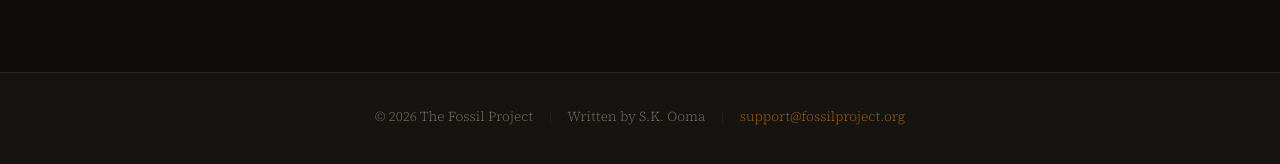
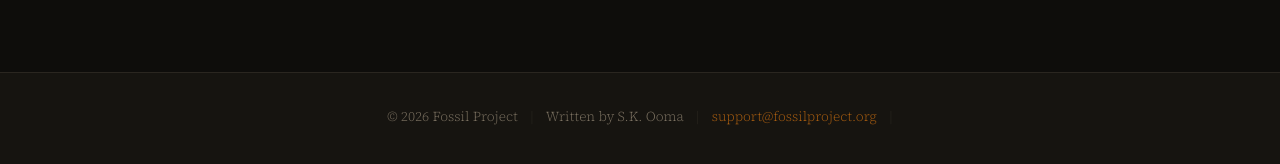
Before and after one commit to FossilProject/FossilProjectBlog, a Jekyll site: the page built from index.md, in a window 1280 px wide and 1097 px high. Shown: the part 915-1079 px from the top of the window. Built offline with Jekyll 4.4.1, drawn with Linux system fonts in a browser that asks for light colours.

Commit message:
Update default.html

```diff
--- a/_layouts/default.html
+++ b/_layouts/default.html
@@ -305,17 +305,16 @@
   </main>
 
   <footer>
-    <p>
-    © {{ site.time | date: "%Y" }} {{ site.title }}
-      <span class="footer-divider">|</span>
-      Written by {{ site.author }}
-      <span class="footer-divider">|</span>
+    <p style="display: flex; flex-wrap: wrap; justify-content: center; align-items: center; gap: 0.5rem 0.75rem;">
+      <span>© 2026 Fossil Project</span>
+      <span style="color: #2a2620;">|</span>
+      <span>Written by S.K. Ooma</span>
+      <span style="color: #2a2620;">|</span>
       <a href="mailto:support@fossilproject.org">support@fossilproject.org</a>
+      <span style="color: #2a2620;">|</span>
+      <script type='text/javascript' src='https://storage.ko-fi.com/cdn/widget/Widget_2.js'></script>
+      <script type='text/javascript'>kofiwidget2.init('Support us on Ko-fi', '#7a4010', 'S6S81WDKX3');kofiwidget2.draw();</script>
     </p>
-    <div style="margin-top: 1rem;">
-      <script type='text/javascript' src='https://storage.ko-fi.com/cdn/widget/Widget_2.js'></script>
-      <script type='text/javascript'>kofiwidget2.init('Support us on Ko-fi', '#e8821a', 'S6S81WDKX3');kofiwidget2.draw();</script>
-    </div>
   </footer>
 
 </body>
```
